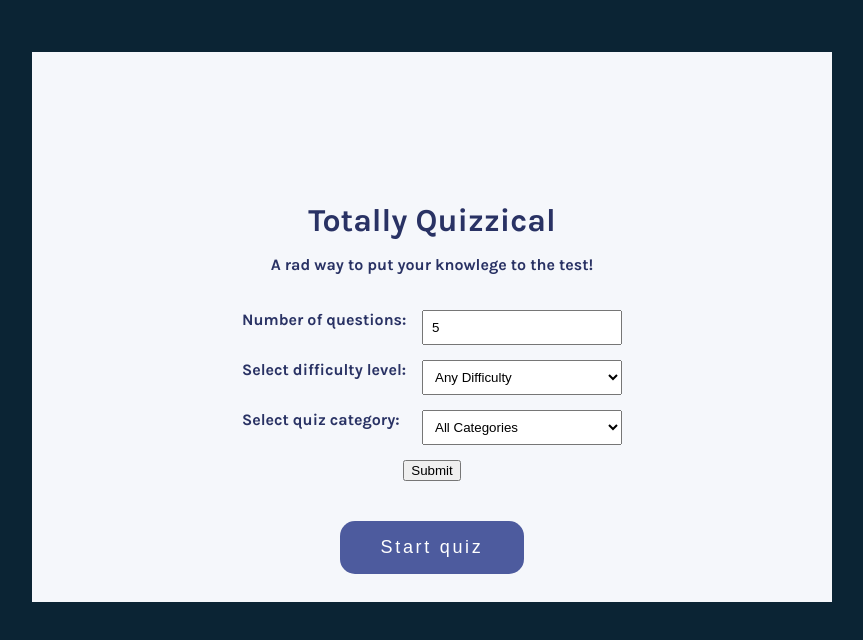
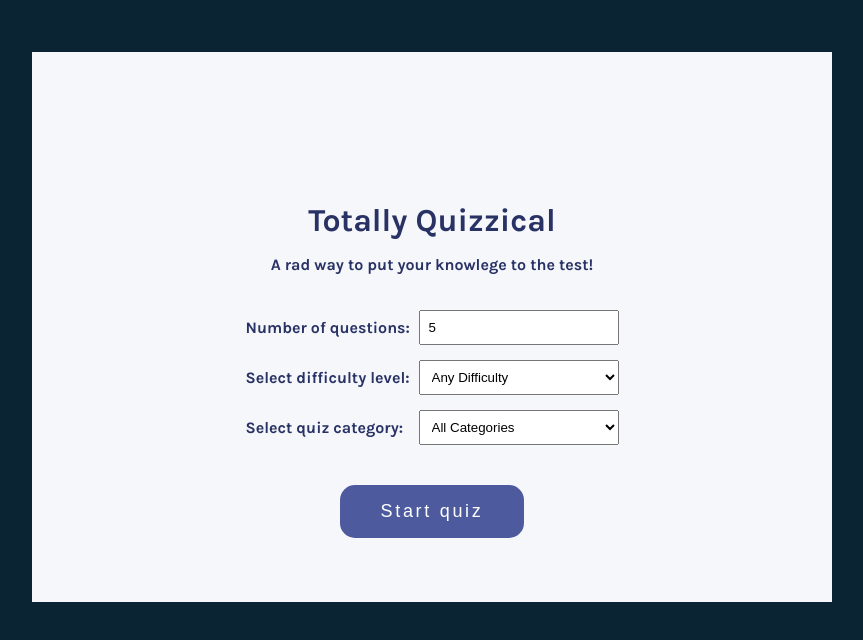
Before and after one commit to snkoski/quizzical-vite, a React (Vite) app: page / in a window 1280 px wide. Shown: the top 640 px of the page, without its empty margins (208-1071 px from the left). Built offline with nearby package versions, Linux system fonts and the light colour scheme.

Commit message:
Created app state for user choices and connected it to api to render sutomized quiz questions

```diff
--- a/src/App.jsx
+++ b/src/App.jsx
@@ -1,10 +1,31 @@
-import { useState } from 'react'
+import { useState, useEffect } from 'react'
 import Intro from "./Intro"
 import  Quiz from "./Quiz"
 import './style.css'
 
 function App() {
   const [start, setStart] = useState(false)
+  const [userChoices, setUserChoices] = useState({
+      number: 5,
+      difficulty: "",
+      category: ""
+  })
+
+  function handleUserChoices (number, difficulty, category) {
+    setUserChoices({
+      ...userChoices,
+      number: number,
+      difficulty: difficulty,
+      category: category
+    });
+
+  }
+
+  useEffect(() => {
+    console.log(userChoices)
+  }, [userChoices])
+
+
 
   function startQuiz() {
     setStart(true)
@@ -12,14 +33,26 @@ function App() {
 
   function playAgain() {
     setStart(false)
+    setUserChoices({
+      number: 5,
+      difficulty: "",
+      category: ""
+    })
   }
 
   return (
     <main>
       <div>
       { start ?
-        <Quiz playAgain={playAgain} /> :
-        <Intro start={startQuiz} />
+        <Quiz
+          playAgain={playAgain}
+          number={userChoices.number}
+          difficulty={userChoices.difficulty}
+          category={userChoices.category}/> :
+        <Intro
+          start={startQuiz}
+          updateUserChoices={handleUserChoices}
+        />
       }
       </div>
     </main>
--- a/src/Intro.jsx
+++ b/src/Intro.jsx
@@ -1,11 +1,12 @@
 import { useState } from "react"
 import Form from "./introComponents/Form";
 
-export default function Intro ({ start }) {
+export default function Intro ({ start, updateUserChoices }) {
  /* Starts the quiz. Button makes start state true. If start=true, the Quiz component is activated. */
   const [number, setNumber] = useState(5);
   const [difficulty, setDifficulty] = useState("")
   const [category, setCategory] = useState("")
+
 
   const handleChange = (event) => {
     const input = event.target;
@@ -26,12 +27,15 @@ export default function Intro ({ start }) {
     }
   };
 
-  const handleSubmit = (event) => {
-    event.preventDefault();
-    console.log( { number })
-    console.log ({ difficulty } )
-    console.log ({ category } )
-  };
+  const handleStart = function () {
+    start();
+    updateUserChoices(number, difficulty, category)
+    // console.log( { number })
+    // console.log ({ difficulty } )
+    // console.log ({ category } )
+  }
+  //   do I need event.preventDefault() ???
+
 
   return (
     <div className="intro">
@@ -39,11 +43,9 @@ export default function Intro ({ start }) {
         <p>A rad way to put your knowlege to the test!</p>
         <Form
         number={number}
-        difficulty={difficulty}
-        category={category}
         handleChange={handleChange}
-        handleSubmit={handleSubmit}
       />
-        <button className="start-button" onClick={start}>Start quiz</button>
+        <button className="start-button" onClick={handleStart}>Start quiz</button>
+
     </div>
   )}
--- a/src/Quiz.jsx
+++ b/src/Quiz.jsx
@@ -2,14 +2,14 @@ import { useState, useEffect} from "react"
 import Card from "./components/Card"
 import { v4 as uuid } from 'uuid'
 
-export default function Quiz ({ playAgain }) {
+export default function Quiz ({ playAgain, number, difficulty, category }) {
 //Holds the quiz object array
  const [quizData, setQuizData] = useState([])
  const [showAnswers, setShowAnswers] = useState(false)
  const [score, setScore] = useState(0)
 
   useEffect(() => {
-    fetch("https://opentdb.com/api.php?amount=5&category=17&difficulty=easy&type=multiple")
+    fetch(`https://opentdb.com/api.php?amount=${number}&category=${category}&difficulty=${difficulty}&type=multiple`)
       .then((res) => res.json())
       .then((data) =>
         setQuizData(
@@ -19,7 +19,7 @@ export default function Quiz ({ playAgain }) {
           }))
         )
       );
-      console.log(quizData) // shows this is running twice
+      console.log(quizData) // shows this is running twice????
   }, []);
 
   //sets the score
--- a/src/introComponents/Form.jsx
+++ b/src/introComponents/Form.jsx
@@ -1,6 +1,8 @@
-export default function Form({ number, handleChange, handleSubmit }) {
+// export default function Form({ number, handleChange, handleSubmit }) {
+export default function Form({ number, handleChange, handleSubmit, formRef }) {
   return (
-    <form className="form-container" onSubmit={handleSubmit}>
+    // <form className="form-container" onSubmit={handleSubmit}>
+    <form className="form-container">
       <div className="form-item">
         <label htmlFor="number">Number of questions:</label>
         <input
@@ -42,7 +44,7 @@ export default function Form({ number, handleChange, handleSubmit }) {
       </div>
 
 
-    <button type="submit">Submit</button>
+    {/* <button type="submit">Submit</button> */}
   </form>
   );
 }
--- a/src/style.css
+++ b/src/style.css
@@ -52,8 +52,8 @@ main {
 .form-item {
   display: flex;
   justify-content: space-between;
-
-  width: 380px;
+  align-items: center;
+  width: 373px;
 }
 
 input, select {
```
